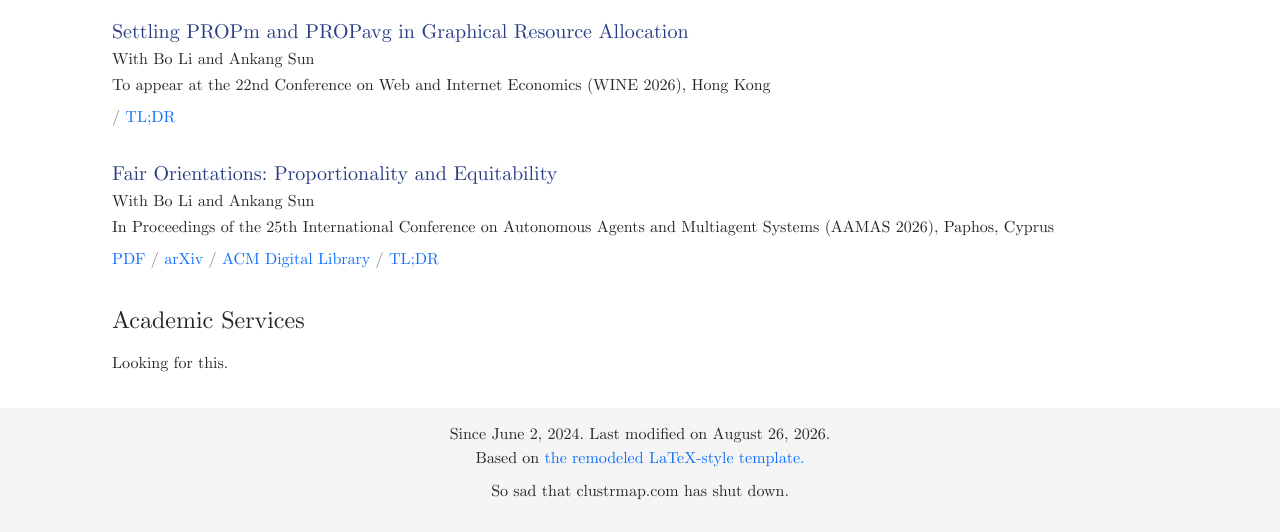
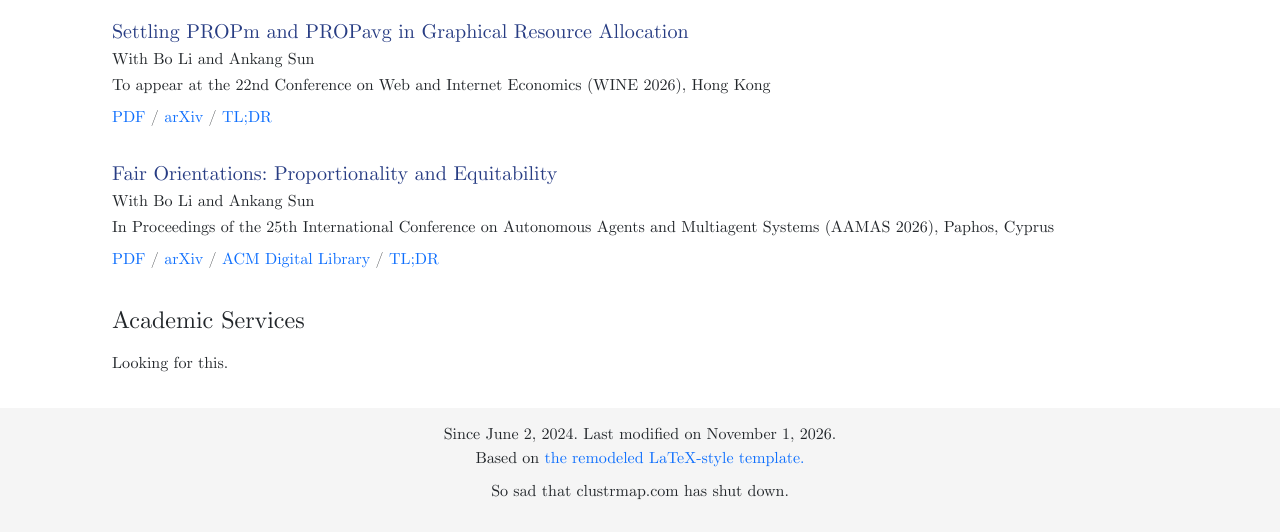
Before and after one commit to WANGaRuijie/WANGaRuijie.github.io, a Jekyll site: the page built from index.md, in a window 1280 px wide. Shown: the part 1104-1636 px from the top of the page. Built offline with Jekyll 4.4.1, drawn with Linux system fonts in a browser that asks for light colours; a script that is not in the unit is left out.

```diff
--- a/index.md
+++ b/index.md
@@ -91,7 +91,7 @@ title: "Wang Ruijie's Homepage"
     <div class="container-sm">
         <div class="row justify-content-center"> <!-- Bootstrap's class for centering the content -->
             <div class="col text-center" style="margin-bottom: 9px;"> <!-- Use margin-bottom to create space between the text and the globe -->
-                Since June 2, 2024. Last modified on August 26, 2026. <br />
+                Since June 2, 2024. Last modified on November 1, 2026. <br />
                 Based on <a href="https://github.com/TonyLianLong/websitev2"> the remodeled LaTeX-style template.</a><br />
             </div>
         </div>
```
Also changed, not shown: _publications/2026-07-03-SPAPIGRA.md (+2 -1 lines), 1 other file.
